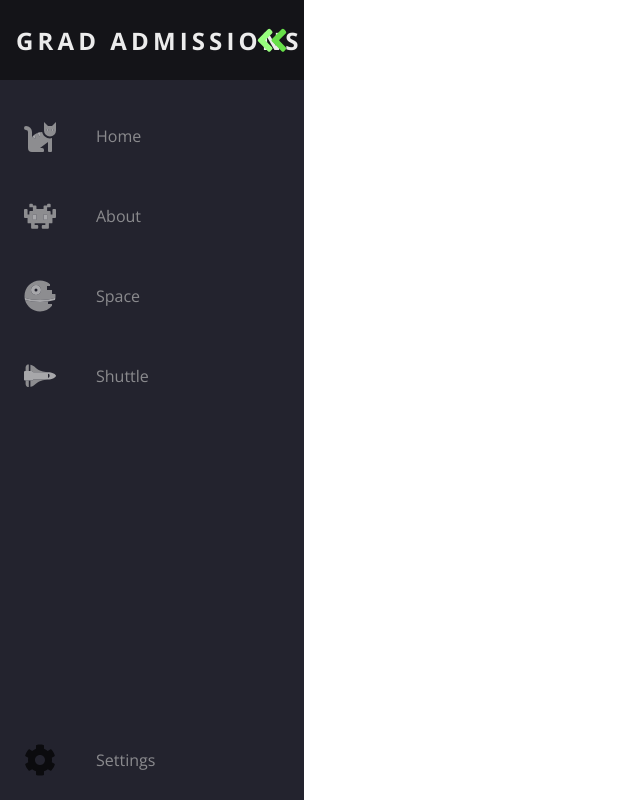
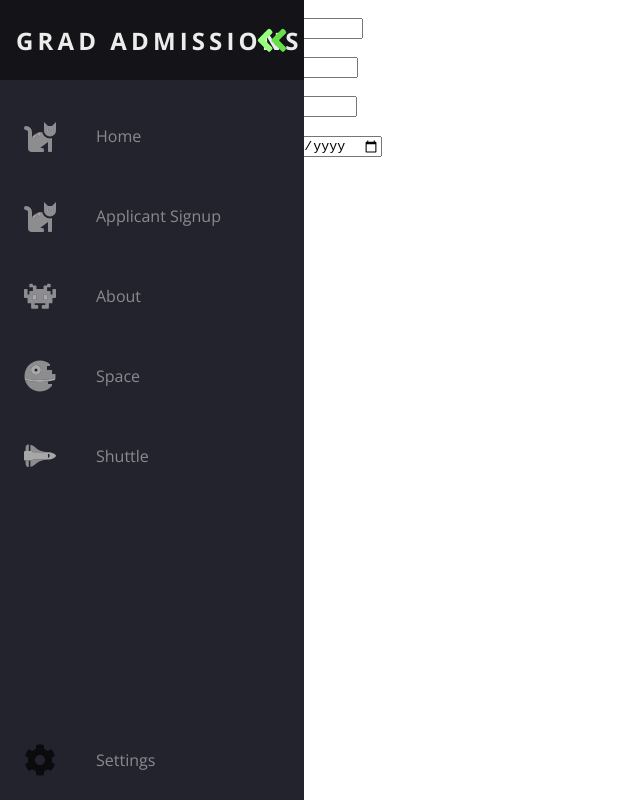
Before and after one commit to leo-paz/grad-admissions-hub, a React (Create React App) app in the folder frontend/grad-admissions-hub-app/: page /applicantSignup in a window 1280 px wide. Shown: the whole page, without its empty margins (0-640 px from the left). Built offline with nearby package versions, Linux system fonts and the light colour scheme.

Commit message:
added applicant sign up form. and also added connection to retetrieve applicant data from backend

```diff
--- a/frontend/grad-admissions-hub-app/src/App.js
+++ b/frontend/grad-admissions-hub-app/src/App.js
@@ -1,6 +1,7 @@
 import "./App.css";
 import { Route, BrowserRouter as Router, Switch } from "react-router-dom";
 import Home from "./Pages/Home";
+import ApplicantSignup from "./Pages/ApplicantSignup";
 import About from "./Pages/About";
 import Navbar from "./Components/Navbar/Navbar";
 
@@ -12,6 +13,7 @@ function App() {
         <Switch>
           <Route path="/about" component={About} />
           <Route path="/" exact component={Home} />
+          <Route path="/applicantSignup" component={ApplicantSignup} />
         </Switch>
       </div>
     </Router>
--- /dev/null
+++ b/frontend/grad-admissions-hub-app/src/Components/GetApplicant1.js
@@ -0,0 +1,26 @@
+import React, { useEffect } from "react";
+import { useQuery } from "@apollo/client";
+import { LOAD_APPLICANT1 } from "../GraphQL/Queries";
+
+function GetApplicant1() {
+  // const { loading, error,data } = useQuery(LOAD_BOOK1);
+ const {loading, error, data} =  useQuery(LOAD_APPLICANT1,{returnPartialData:true});
+
+
+  if(loading) return (<h1>loading is true</h1>);
+  if(error) return (<h1> there is error</h1>);
+if(!data) return (<h1> data is empty</h1>)
+console.log(data);
+  return (
+    <div>
+      <p>Applicant Name: {data && data.applicantById.name}</p>
+      <p>Applicant Id: {data && data.applicantById.id}</p>
+      <p>Graduation Date: {data && data.applicantById.graduationDate}</p>
+      <p>Applications: </p>
+
+      <pre>{JSON.stringify(data, null, 2)}</pre>
+    </div>
+  );
+}
+
+export default GetApplicant1;
--- a/frontend/grad-admissions-hub-app/src/Components/GetBook1.js
+++ /dev/null
@@ -1,27 +0,0 @@
-import React, { useEffect } from "react";
-import { useQuery } from "@apollo/client";
-import { LOAD_BOOK1 } from "../GraphQL/Queries";
-
-function GetBook1() {
-  const { data } = useQuery(LOAD_BOOK1);
-  useEffect(() => {
-    if (data) {
-      console.log(data);
-    }
-  }, [data]);
-
-  return (
-    <div>
-      <p>
-        <b>ID: </b>
-        {data && data.bookById.id}, <b>Name:</b> {data && data.bookById.name}{" "}
-        <b>Page Count: </b>
-        {data && data.bookById.pageCount}, <b>Author: </b>
-        {data && data.bookById.author.lastName}
-      </p>
-      <pre>{JSON.stringify(data, null, 2)}</pre>
-    </div>
-  );
-}
-
-export default GetBook1;
--- a/frontend/grad-admissions-hub-app/src/Components/Navbar/Navbar.js
+++ b/frontend/grad-admissions-hub-app/src/Components/Navbar/Navbar.js
@@ -24,6 +24,12 @@ const Navbar = () => {
                     <Link className="nav-link" to="/">
                         <CatIcon />
                         <span className="link-text">Home</span>
+                    </Link>
+                </li>
+                <li class="nav-item">
+                    <Link className="nav-link" to="/applicantSignup">
+                        <CatIcon />
+                        <span className="link-text">Applicant Signup</span>
                     </Link>
                 </li>
                 <li class="nav-item">
--- a/frontend/grad-admissions-hub-app/src/GraphQL/Queries.js
+++ b/frontend/grad-admissions-hub-app/src/GraphQL/Queries.js
@@ -1,15 +1,15 @@
 import { gql } from "@apollo/client";
 
-export const LOAD_BOOK1 = gql`
-  query {
-    bookById(id: "book-2") {
-      id
-      name
-      pageCount
-      author {
-        firstName
-        lastName
-      }
+export const LOAD_APPLICANT1 = gql`
+  {
+    applicantById(id: "2bfaa7bd-c1ba-4a06-b46a-058fc858cfee") {
+        id
+        name
+        graduationDate
+        majors
+        applications {
+            diplomaDocumentId
+        }
     }
-  }
+}
 `;
--- /dev/null
+++ b/frontend/grad-admissions-hub-app/src/Pages/ApplicantSignup.js
@@ -0,0 +1,131 @@
+import React, { useState, useEffect, useRef } from "react";
+
+const ApplicantSignup = () => {
+
+    const [state, setState] = useState({
+        name: "",
+        graduationDate:"",
+        majors: []
+    })
+
+    const requestBody = `{
+        "Applicant": {
+            "name": "${state.name}",
+            "graduationDate": "${state.graduationDate}",
+            "majors": [${state.majors}]
+        }
+    }`
+
+    const onNameChangeHandle = (event) => {
+        const newState = {...state, name: event.target.value};
+        setState(newState);
+    }
+
+    const onDateChangeHandler = (event) => {
+        console.log(event.target.value);
+        const date = new Date(event.target.value);
+        const newDate = "" + (parseInt(date.getDate()) + 1) + "/" + (parseInt(date.getMonth()) + 1) + "/" + date.getFullYear();
+        const newState = {...state, graduationDate: newDate};
+        setState(newState);
+
+    }
+
+    const onCheckBoxChange = (event) => {
+        if(event.target.checked){
+          const newState = {...state, majors: [...state.majors, `"${event.target.name}"`]}
+          const newState2 = { ...newState, majors: Array.from(new Set(newState.majors))};
+          setState(newState2);
+        }else{
+            const filtered = state.majors.filter(function(value, index, arr){
+                return value != `"${event.target.name}"`;
+            });
+            const newState = {...state, majors: filtered};
+            setState(newState);
+            console.log(filtered);
+        }
+    }
+
+    const handleButton = (event) => {
+        console.log("signup is clicked!");
+
+        console.log(requestBody);
+        fetch("https://j2ofh2owcb.execute-api.us-east-1.amazonaws.com/main/graphql",{
+            method: 'POST',
+            body: requestBody
+
+        })
+    }
+
+  return (
+    <div className="page">
+      <form>
+        <label>
+          Username:
+          <input type="text" name="username" />
+        </label>
+        <p>
+          <label>
+            Full name:
+            <input type="Text" name="name" onChange={onNameChangeHandle} />
+          </label>
+        </p>
+        <p>
+          <label>
+            Password:
+            <input type="text" name="password" />
+          </label>
+        </p>
+        <p>
+          <label>
+            Expected Graduation:
+            <input
+              type="Date"
+              name="graduationdate"
+              onChange={onDateChangeHandler}
+            />
+          </label>
+        </p>
+        <p>
+          <label>Majors:</label>
+        </p>
+        <p>
+          <label>
+            <input
+              type="Checkbox"
+              name="Engineering"
+              onChange={onCheckBoxChange}
+            />
+            <span>Engineering</span>
+          </label>
+        </p>
+        <p>
+          <label>
+            <input type="Checkbox" name="Arts" onChange={onCheckBoxChange} />
+            <span>Arts</span>
+          </label>
+        </p>
+        <p>
+          <label>
+            <input
+              type="Checkbox"
+              name="Humanities"
+              onChange={onCheckBoxChange}
+            />
+            <span>Humanities</span>
+          </label>
+        </p>
+        <p>
+          <label>
+            <input type="Checkbox" name="Science" onChange={onCheckBoxChange} />
+            <span>Science</span>
+          </label>
+        </p>
+        <input type="button" value="sign up" onClick={handleButton} />
+      </form>
+    </div>
+  );
+};
+
+
+
+export default ApplicantSignup;
--- a/frontend/grad-admissions-hub-app/src/Pages/Home.js
+++ b/frontend/grad-admissions-hub-app/src/Pages/Home.js
@@ -1,11 +1,11 @@
 import React, { useState, useEffect, useRef } from "react";
-import GetBook1 from "./../Components/GetBook1";
+import GetApplicant1 from "./../Components/GetApplicant1";
 
 const Home = () => {
   return (
     <div className="page">
       <h1>Home</h1>
-      <GetBook1></GetBook1>
+      <GetApplicant1></GetApplicant1>
     </div>
   );
 };
--- a/frontend/grad-admissions-hub-app/src/index.js
+++ b/frontend/grad-admissions-hub-app/src/index.js
@@ -32,7 +32,7 @@ const errorLink = onError(({ graphqlErrors }) => {
 const dbLink = from([
   errorLink,
   new HttpLink({
-    uri: "https://j2ofh2owcb.execute-api.us-east-1.amazonaws.com/dev/graphql",
+    uri: "https://j2ofh2owcb.execute-api.us-east-1.amazonaws.com/main/graphql",
   }),
 ]);
 
```
